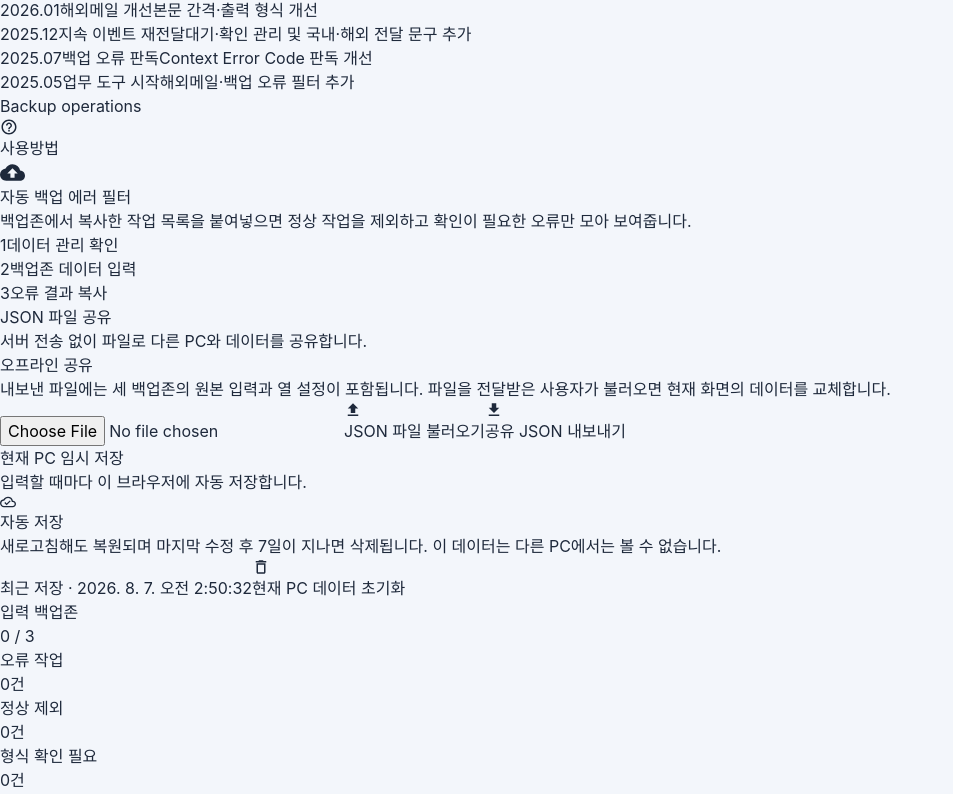
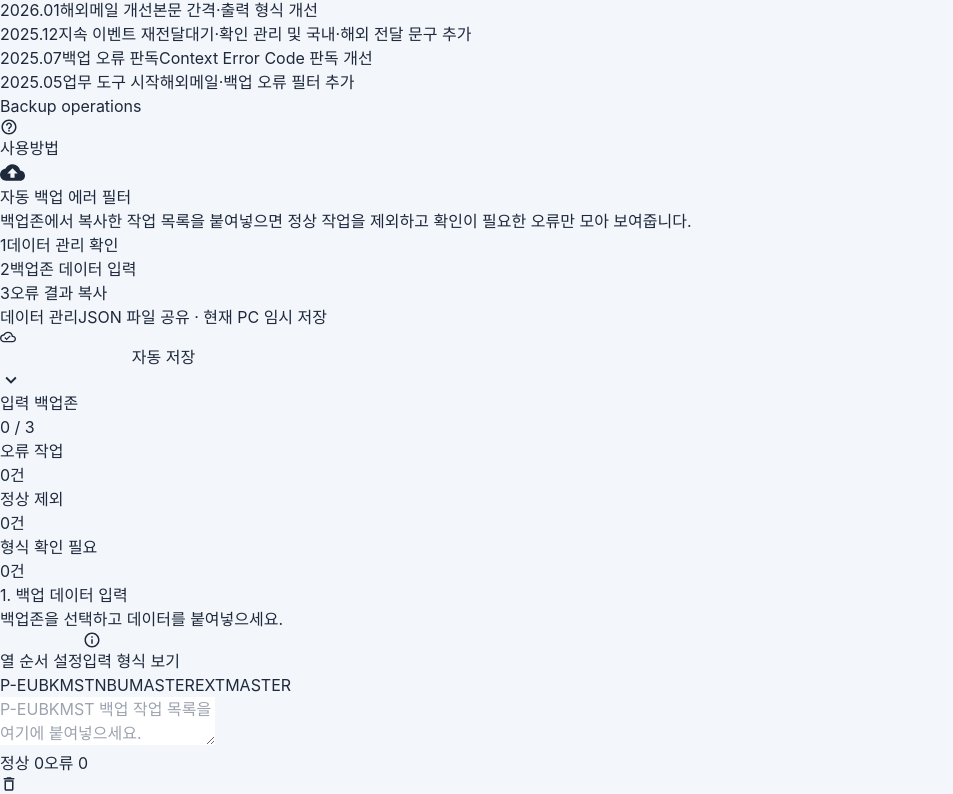
Before and after one commit to chipmunk-dev/Operation-entec, a React (Vite) app: page /auto-backup-error-filter in a window 1280 px wide. Shown: the part 566-1360 px from the top of the page, without its empty margins (0-953 px from the left). Built offline with nearby package versions, Linux system fonts and the light colour scheme.

Commit message:
style: collapse backup data management

```diff
--- a/src/pages/AutoBackupErrorFilter/index.jsx
+++ b/src/pages/AutoBackupErrorFilter/index.jsx
@@ -3,6 +3,7 @@ import { IoMdCheckmark, IoMdCopy } from 'react-icons/io';
 import {
   MdBackup,
   MdDeleteOutline,
+  MdExpandMore,
   MdFileDownload,
   MdFileUpload,
   MdInfoOutline,
@@ -179,6 +180,7 @@ function AutoBackupErrorFilter() {
   const initialDraft = useMemo(() => loadBackupDraft(zones), []);
   const [activeZone, setActiveZone] = useState(initialDraft.state.activeZone);
   const [inputs, setInputs] = useState(initialDraft.state.inputs);
+  const [showDataManagement, setShowDataManagement] = useState(false);
   const [showGuide, setShowGuide] = useState(false);
   const [showColumnSettings, setShowColumnSettings] = useState(false);
   const [columnPositions, setColumnPositions] = useState(initialDraft.state.columnPositions);
@@ -383,12 +385,49 @@ function AutoBackupErrorFilter() {
         </div>
       )}
 
-      <section className="mb-6 grid gap-4 lg:grid-cols-2">
-        <div className="panel overflow-hidden">
-          <div className="border-b border-slate-100 bg-blue-50/60 px-5 py-4">
+      <section className="panel mb-6 overflow-hidden">
+        <button
+          type="button"
+          onClick={() => setShowDataManagement((current) => !current)}
+          aria-expanded={showDataManagement}
+          aria-controls="auto-backup-data-management"
+          className="flex w-full items-center justify-between gap-4 px-5 py-4 text-left transition hover:bg-slate-50/70"
+        >
+          <span className="min-w-0">
+            <span className="block text-sm font-bold text-slate-900">
+              데이터 관리
+            </span>
+            <span className="mt-1 block truncate text-xs text-slate-500">
+              JSON 파일 공유 · 현재 PC 임시 저장
+            </span>
+          </span>
+          <span className="flex shrink-0 items-center gap-2">
+            <span className="status-pill bg-emerald-50 text-emerald-700">
+              <MdOutlineCloudDone size={16} />
+              {storageStatus === 'saving' ? '저장 중' : '자동 저장'}
+            </span>
+            <MdExpandMore
+              size={22}
+              aria-hidden="true"
+              className={`text-slate-400 transition-transform duration-200 ${
+                showDataManagement ? 'rotate-180' : ''
+              }`}
+            />
+          </span>
+        </button>
+
+        {showDataManagement && (
+          <div
+            id="auto-backup-data-management"
+            className="grid gap-4 border-t border-slate-100 bg-slate-50/50 p-4 lg:grid-cols-2"
+          >
+            <div className="overflow-hidden rounded-2xl border border-blue-100 bg-white">
+              <div className="border-b border-blue-100 bg-blue-50/60 px-5 py-4">
                 <div className="flex items-center justify-between gap-3">
                   <div>
-                <p className="text-sm font-bold text-slate-900">JSON 파일 공유</p>
+                    <p className="text-sm font-bold text-slate-900">
+                      JSON 파일 공유
+                    </p>
                     <p className="mt-1 text-xs text-slate-500">
                       서버 전송 없이 파일로 다른 PC와 데이터를 공유합니다.
                     </p>
@@ -400,8 +439,9 @@ function AutoBackupErrorFilter() {
               </div>
               <div className="p-5">
                 <p className="min-h-10 text-xs leading-5 text-slate-500">
-              내보낸 파일에는 세 백업존의 원본 입력과 열 설정이 포함됩니다. 파일을
-              전달받은 사용자가 불러오면 현재 화면의 데이터를 교체합니다.
+                  내보낸 파일에는 세 백업존의 원본 입력과 열 설정이 포함됩니다.
+                  파일을 전달받은 사용자가 불러오면 현재 화면의 데이터를
+                  교체합니다.
                 </p>
                 <div className="mt-4 flex flex-wrap gap-2">
                   <input
@@ -431,11 +471,13 @@ function AutoBackupErrorFilter() {
               </div>
             </div>
 
-        <div className="panel overflow-hidden">
-          <div className="border-b border-slate-100 bg-emerald-50/60 px-5 py-4">
+            <div className="overflow-hidden rounded-2xl border border-emerald-100 bg-white">
+              <div className="border-b border-emerald-100 bg-emerald-50/60 px-5 py-4">
                 <div className="flex items-center justify-between gap-3">
                   <div>
-                <p className="text-sm font-bold text-slate-900">현재 PC 임시 저장</p>
+                    <p className="text-sm font-bold text-slate-900">
+                      현재 PC 임시 저장
+                    </p>
                     <p className="mt-1 text-xs text-slate-500">
                       입력할 때마다 이 브라우저에 자동 저장합니다.
                     </p>
@@ -448,8 +490,8 @@ function AutoBackupErrorFilter() {
               </div>
               <div className="flex h-[154px] flex-col justify-between p-5">
                 <p className="text-xs leading-5 text-slate-500">
-              새로고침해도 복원되며 마지막 수정 후 7일이 지나면 삭제됩니다. 이 데이터는
-              다른 PC에서는 볼 수 없습니다.
+                  새로고침해도 복원되며 마지막 수정 후 7일이 지나면 삭제됩니다.
+                  이 데이터는 다른 PC에서는 볼 수 없습니다.
                 </p>
                 <div className="flex flex-wrap items-center justify-between gap-3">
                   <span className="text-xs font-semibold text-emerald-700">
@@ -468,6 +510,8 @@ function AutoBackupErrorFilter() {
                 </div>
               </div>
             </div>
+          </div>
+        )}
       </section>
 
       <section className="mb-6 grid grid-cols-2 gap-3 sm:grid-cols-4">
```
Lines whose indentation alone changed are shown as unchanged.
